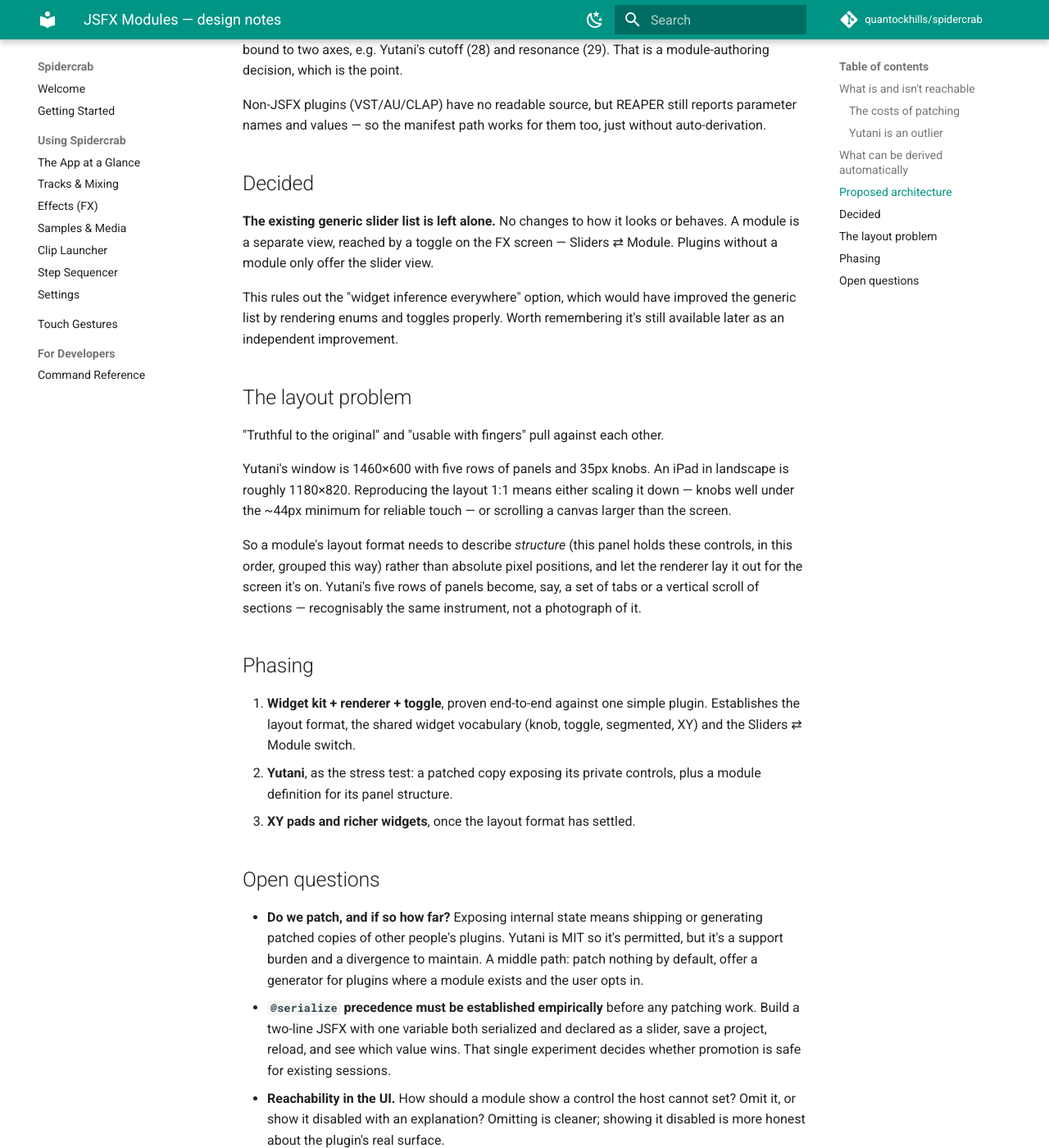
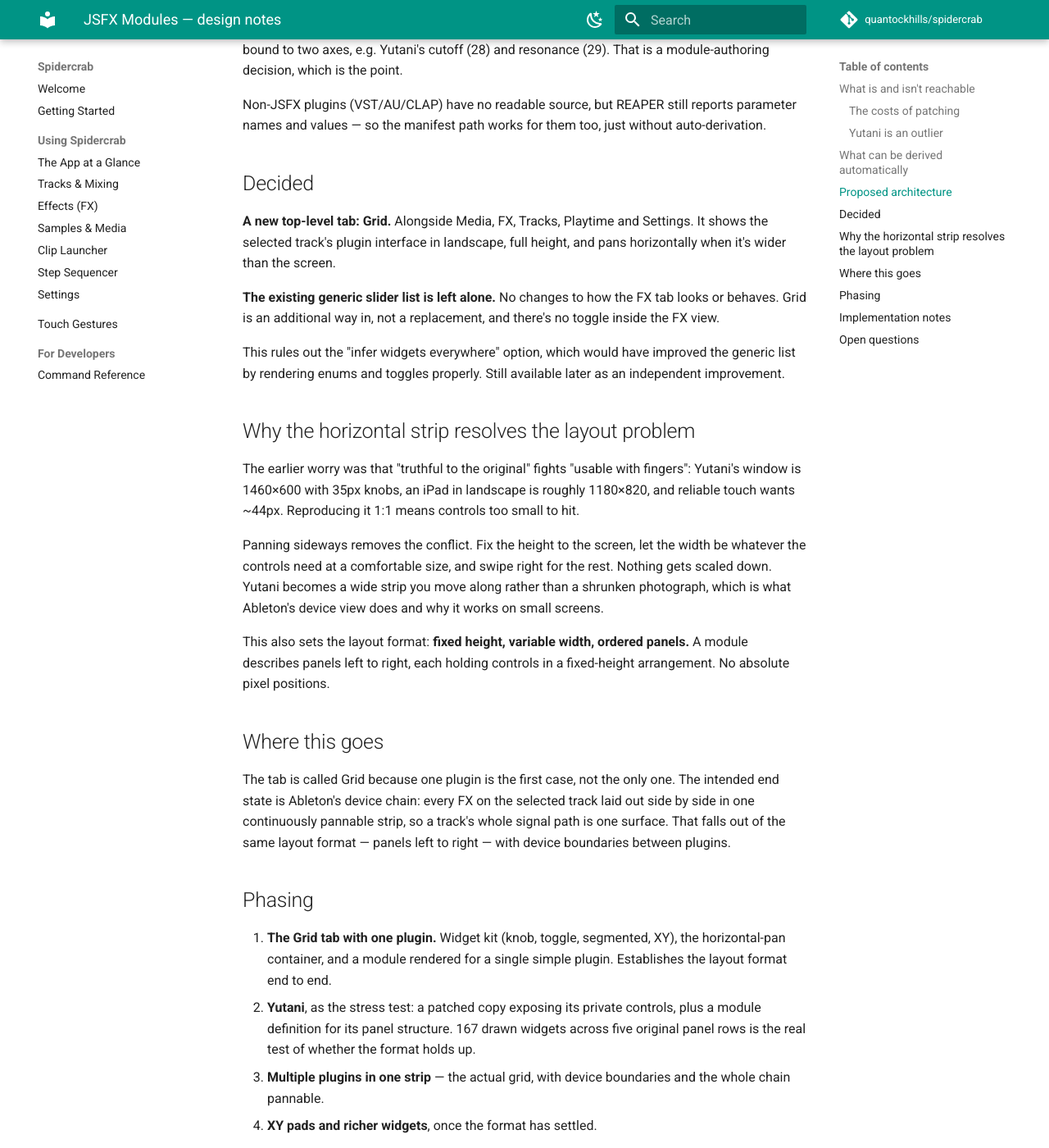
Before and after one commit to quantockhills/spidercrab, an MkDocs documentation site: the page built from docs/jsfx-modules.md, in a window 1280 px wide and 1400 px high, scrolled down 3600 px. Shown: the whole window at 82% size. Built offline with MkDocs 1.6.1 and Material for MkDocs 9.7.7, drawn with Linux system fonts in a browser that asks for light colours; comment, search, counter and statistics services are not loaded; some of the changed text lies outside the part shown.

Commit message:
docs: Grid becomes a top-level tab with a pannable horizontal strip
Replaces the Sliders/Module toggle inside the FX view with a new tab,
Grid, alongside Media/FX/Tracks/Playtime/Settings. Shows the selected
track's plugin interface in landscape at full height, panning sideways
when it's wider than the screen.

This dissolves the layout tension rather than compromising on it. The
earlier problem was that a faithful 1460x600 Yutani layout forces 35px
knobs onto a screen that wants 44px minimum. Panning sideways means
nothing is scaled: fix the height, let the width be whatever the controls
need, swipe for the rest. Which is what Ableton's device view does and
why it reads well on small screens.

Sets the layout format as fixed height, variable width, ordered panels —
no absolute positions. That format also gives the intended end state for
free: every FX on the track side by side in one pannable strip, so a
track's whole signal path is a single surface. Hence "Grid" rather than
naming it after one plugin.

Notes for implementation: adding a tab is small and SHOW_SEQUENCER is the
precedent for hiding one while it's in flux; track/getFx and fx/getParams
already supply what's needed; and a horizontal pan container underneath
horizontally-dragged knobs is precisely the gesture conflict touch-action
was added for in #138, so the container should reuse that work rather
than invent its own.

Co-Authored-By: Claude Opus 5 <noreply@anthropic.com>

```diff
--- a/docs/jsfx-modules.md
+++ b/docs/jsfx-modules.md
@@ -157,37 +157,69 @@ just without auto-derivation.
 
 ## Decided
 
-**The existing generic slider list is left alone.** No changes to how it looks
-or behaves. A module is a separate view, reached by a toggle on the FX screen —
-Sliders ⇄ Module. Plugins without a module only offer the slider view.
+**A new top-level tab: Grid.** Alongside Media, FX, Tracks, Playtime and
+Settings. It shows the selected track's plugin interface in landscape, full
+height, and pans horizontally when it's wider than the screen.
 
-This rules out the "widget inference everywhere" option, which would have
-improved the generic list by rendering enums and toggles properly. Worth
-remembering it's still available later as an independent improvement.
+**The existing generic slider list is left alone.** No changes to how the FX
+tab looks or behaves. Grid is an additional way in, not a replacement, and
+there's no toggle inside the FX view.
 
-## The layout problem
+This rules out the "infer widgets everywhere" option, which would have improved
+the generic list by rendering enums and toggles properly. Still available later
+as an independent improvement.
 
-"Truthful to the original" and "usable with fingers" pull against each other.
+## Why the horizontal strip resolves the layout problem
 
-Yutani's window is 1460×600 with five rows of panels and 35px knobs. An iPad in
-landscape is roughly 1180×820. Reproducing the layout 1:1 means either scaling
-it down — knobs well under the ~44px minimum for reliable touch — or scrolling
-a canvas larger than the screen.
+The earlier worry was that "truthful to the original" fights "usable with
+fingers": Yutani's window is 1460×600 with 35px knobs, an iPad in landscape is
+roughly 1180×820, and reliable touch wants ~44px. Reproducing it 1:1 means
+controls too small to hit.
 
-So a module's layout format needs to describe *structure* (this panel holds
-these controls, in this order, grouped this way) rather than absolute pixel
-positions, and let the renderer lay it out for the screen it's on. Yutani's
-five rows of panels become, say, a set of tabs or a vertical scroll of sections
-— recognisably the same instrument, not a photograph of it.
+Panning sideways removes the conflict. Fix the height to the screen, let the
+width be whatever the controls need at a comfortable size, and swipe right for
+the rest. Nothing gets scaled down. Yutani becomes a wide strip you move along
+rather than a shrunken photograph, which is what Ableton's device view does and
+why it works on small screens.
+
+This also sets the layout format: **fixed height, variable width, ordered
+panels.** A module describes panels left to right, each holding controls in a
+fixed-height arrangement. No absolute pixel positions.
+
+## Where this goes
+
+The tab is called Grid because one plugin is the first case, not the only one.
+The intended end state is Ableton's device chain: every FX on the selected
+track laid out side by side in one continuously pannable strip, so a track's
+whole signal path is one surface. That falls out of the same layout format —
+panels left to right — with device boundaries between plugins.
 
 ## Phasing
 
-1. **Widget kit + renderer + toggle**, proven end-to-end against one simple
-   plugin. Establishes the layout format, the shared widget vocabulary (knob,
-   toggle, segmented, XY) and the Sliders ⇄ Module switch.
+1. **The Grid tab with one plugin.** Widget kit (knob, toggle, segmented, XY),
+   the horizontal-pan container, and a module rendered for a single simple
+   plugin. Establishes the layout format end to end.
 2. **Yutani**, as the stress test: a patched copy exposing its private
-   controls, plus a module definition for its panel structure.
-3. **XY pads and richer widgets**, once the layout format has settled.
+   controls, plus a module definition for its panel structure. 167 drawn
+   widgets across five original panel rows is the real test of whether the
+   format holds up.
+3. **Multiple plugins in one strip** — the actual grid, with device boundaries
+   and the whole chain pannable.
+4. **XY pads and richer widgets**, once the format has settled.
+
+## Implementation notes
+
+- `App.tsx` has a `Tab` union and a `TABS` array; adding one is small. There's
+  a precedent for shipping an unfinished tab hidden behind a flag —
+  `SHOW_SEQUENCER` — worth reusing here while the format is in flux.
+- The data layer already exists: `track/getFx` lists a track's FX,
+  `fx/getParams` returns parameters with ranges and formatted values. Grid
+  needs no new backend commands until modules require parsed JSFX metadata.
+- Nothing in the app pans horizontally yet, so the container is new. It should
+  reuse the pointer-gating work from #138/#140 rather than inventing its own
+  gesture handling — and note that a horizontal pan container sitting under
+  horizontally-dragged knobs is exactly the gesture conflict `touch-action`
+  was added to resolve.
 
 ## Open questions
 
```
